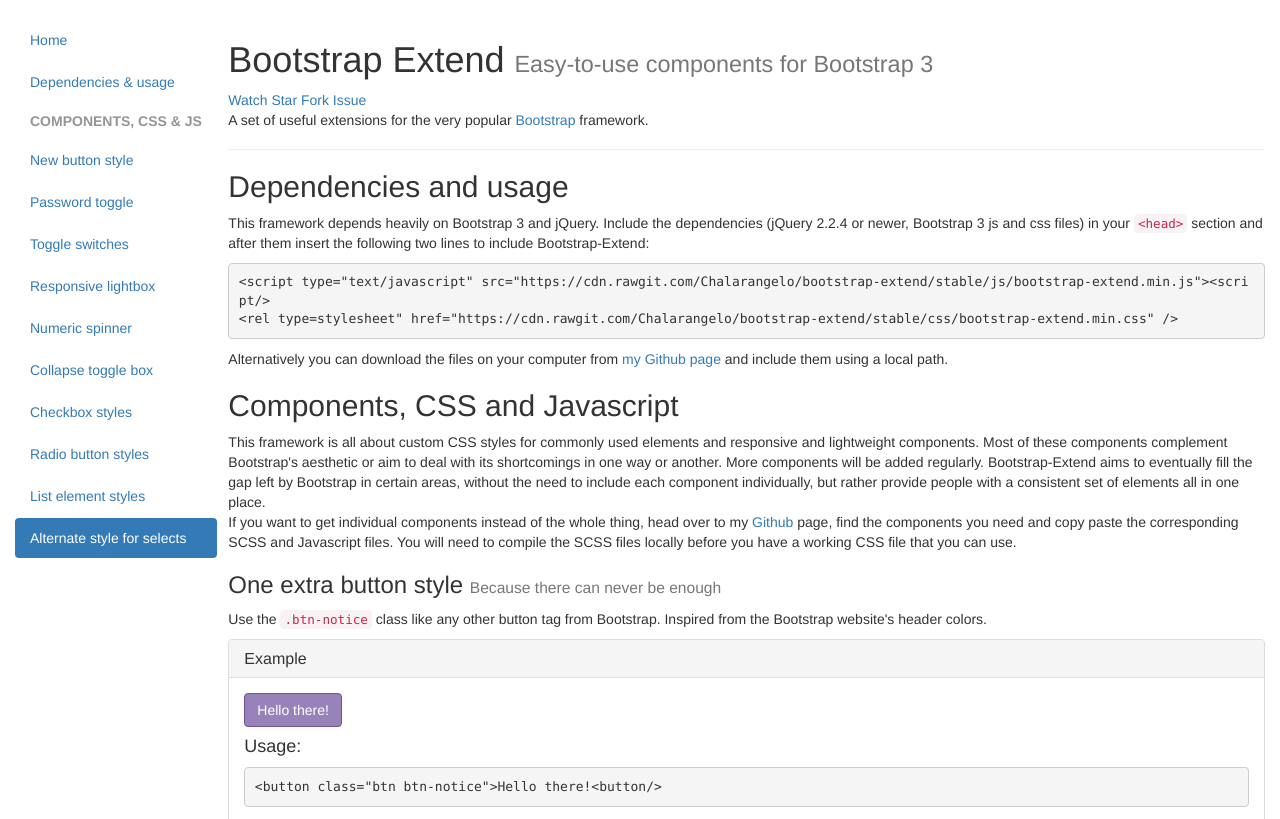
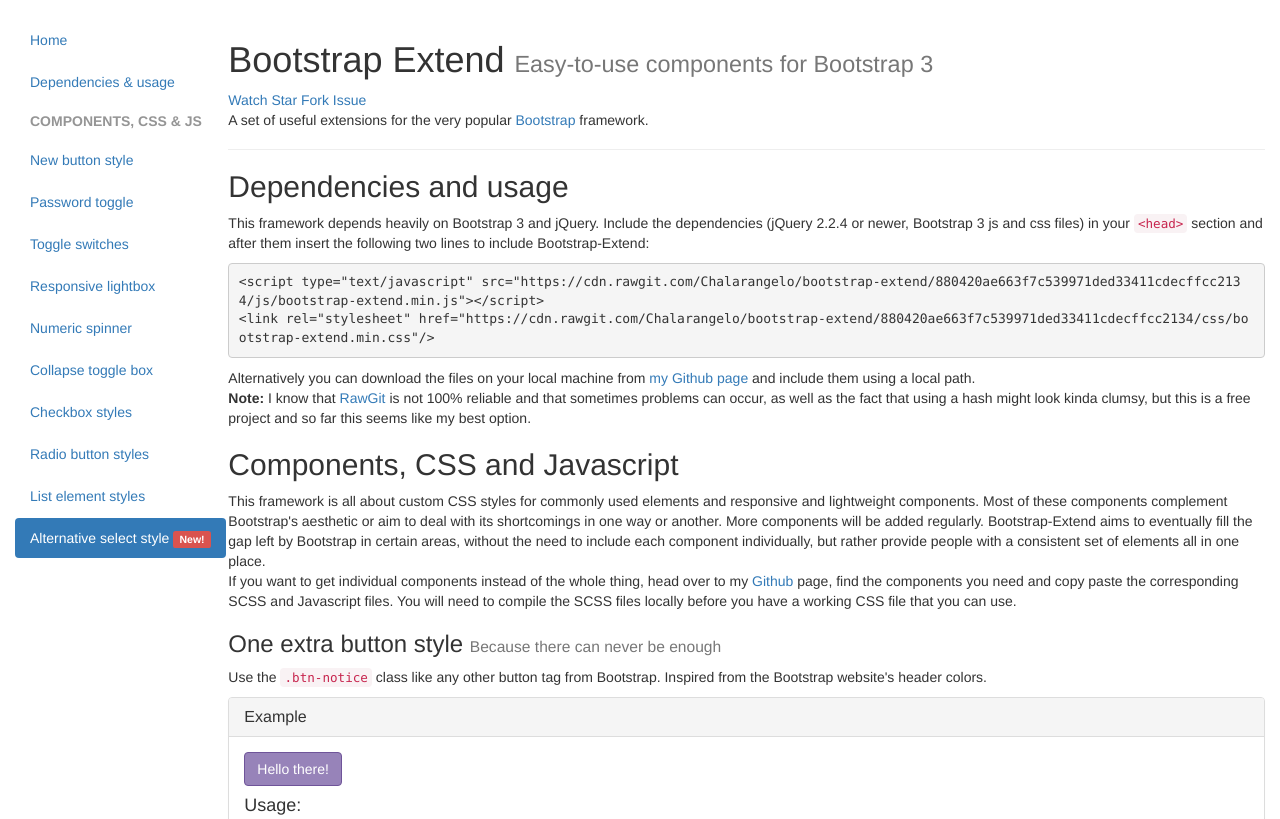
Before and after one commit to Chalarangelo/bootstrap-extend, a plain HTML site: page index.html in a window 1280 px wide. Shown: the top 819 px of the page. Drawn offline with nearby package versions, Linux system fonts and the light colour scheme.

Commit message:
Updated everything for the new select style

```diff
--- a/index.html
+++ b/index.html
@@ -10,6 +10,9 @@
   <script src="https://maxcdn.bootstrapcdn.com/bootstrap/3.3.6/js/bootstrap.min.js"></script>
   <script type="text/javascript" src="js/bootstrap-extend.min.js"></script>
   <link rel="stylesheet" href="css/bootstrap-extend.min.css"/>
+<!-- v1.1 -->
+<!--     <script type="text/javascript" src="https://cdn.rawgit.com/Chalarangelo/bootstrap-extend/880420ae663f7c539971ded33411cdecffcc2134/js/bootstrap-extend.min.js"></script>
+  <link rel="stylesheet" href="https://cdn.rawgit.com/Chalarangelo/bootstrap-extend/880420ae663f7c539971ded33411cdecffcc2134/css/bootstrap-extend.min.css"/> -->
   <link rel="icon" type="image/png" href="favicon.png">
   <!-- Used for showing tooltips and activating the scrollspy-->
   <script>
@@ -20,8 +23,7 @@
   </script>
 
 
-<!--   <script type="text/javascript" src="https://cdn.rawgit.com/Chalarangelo/bootstrap-extend/stable/js/bootstrap-extend.min.js"></script>
-  <link rel="stylesheet" href="https://cdn.rawgit.com/Chalarangelo/bootstrap-extend/stable/css/bootstrap-extend.min.css"/> -->
+
 
   <!-- Github buttons. -->
 <script async defer src="https://buttons.github.io/buttons.js"></script>
@@ -46,7 +48,7 @@
   <li role="presentation"><a href="#checkboxes">        Checkbox styles</a></li>
   <li role="presentation"><a href="#radiobuttons">      Radio button styles</a></li>
   <li role="presentation"><a href="#lists">             List element styles</a></li>
-  <li role="presentation"><a href="#select">            Alternate style for selects</a></li>
+  <li role="presentation"><a href="#select">            Alternative select style&nbsp;<span class="label label-danger">New!</span></a></li>
 
 </ul>
 
@@ -66,9 +68,9 @@
   <h2 id="dependencies">Dependencies and usage</h2>
   <p>This framework depends heavily on Bootstrap 3 and jQuery. Include the dependencies (jQuery 2.2.4 or newer, Bootstrap 3 js and css files) in your <code>&lt;head&gt;</code> section and after them insert the following two lines to include Bootstrap-Extend:</p>
   <figure class="highlight">
-  <pre><code class="language-html" data-lang="html">&lt;script type="text/javascript" src="https://cdn.rawgit.com/Chalarangelo/bootstrap-extend/stable/js/bootstrap-extend.min.js"&gt;&lt;script/&gt;
-&lt;rel type=stylesheet" href="https://cdn.rawgit.com/Chalarangelo/bootstrap-extend/stable/css/bootstrap-extend.min.css" /&gt;</code></pre></figure>
-<p>Alternatively you can download the files on your computer from <a href="https://github.com/Chalarangelo/bootstrap-extend">my Github page</a> and include them using a local path.</p>
+  <pre><code class="language-html" data-lang="html">&lt;script type="text/javascript" src="https://cdn.rawgit.com/Chalarangelo/bootstrap-extend/880420ae663f7c539971ded33411cdecffcc2134/js/bootstrap-extend.min.js"&gt;&lt;/script&gt;
+&lt;link rel="stylesheet" href="https://cdn.rawgit.com/Chalarangelo/bootstrap-extend/880420ae663f7c539971ded33411cdecffcc2134/css/bootstrap-extend.min.css"/&gt;</code></pre></figure>
+<p>Alternatively you can download the files on your local machine from <a href="https://github.com/Chalarangelo/bootstrap-extend">my Github page</a> and include them using a local path.<br><strong>Note:</strong> I know that <a href="https://rawgit.com/">RawGit</a> is not 100% reliable and that sometimes problems can occur, as well as the fact that using a hash might look kinda clumsy, but this is a free project and so far this seems like my best option.</p>
 
   <h2>Components, CSS and Javascript</h2>
   <p>This framework is all about custom CSS styles for commonly used elements and responsive and lightweight components. Most of these components complement Bootstrap's aesthetic or aim to deal with its shortcomings in one way or another. More components will be added regularly. Bootstrap-Extend aims to eventually fill the gap left by Bootstrap in certain areas, without the need to include each component individually, but rather provide people with a consistent set of elements all in one place. <br>
@@ -546,7 +548,7 @@ Yes/No &lt;input id="o6" class="switch switch-rect-primary switch-yes-no" type="
    </div>
   </div>
 
-<h3 id="select">Alternate style for selects <small>Pure CSS</small></h3>
+<h3 id="select">Alternative select style <small>In pure CSS</small>&nbsp;<span class="label label-danger">New!</span></h3>
   <p>Use the <code>.slct</code> class to give a new style to your <code>&lt;select&gt;</code> elements. <strong>Note:</strong> this particular class might not work in older versions of Internet Explorer.</p>
   <div class="panel panel-default">
    <div class="panel-heading">
```
Also changed, not shown: 1 other file.
